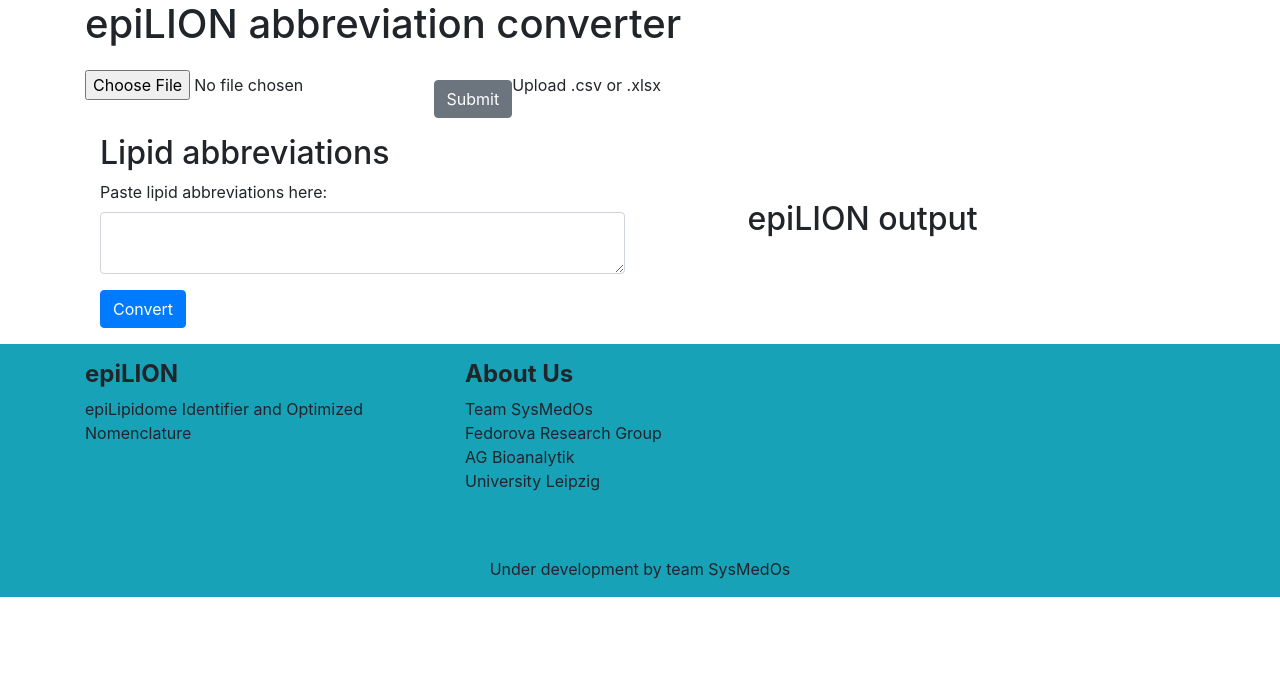
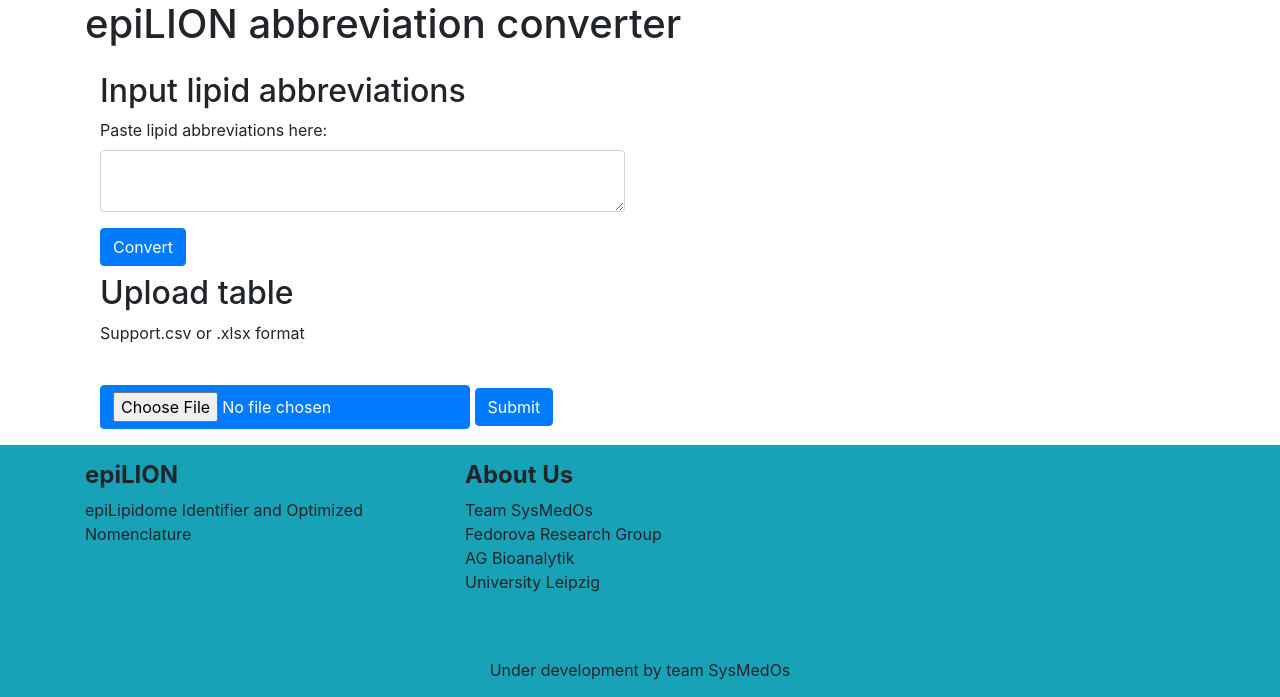
Before and after one commit to SysMedOs/LipidLynxX, a Flask app: page /epilion/converter in a window 1280 px wide. Shown: the part 66-763 px from the top of the page. Run offline with Flask 2, Linux system fonts and the light colour scheme; parts of the project's set-up code (start-up, migrations or seed data) failed here and were passed over; some libraries are stand-ins or nearby versions.

Commit message:
Update converter UI, remove menu bar in GUI.

```diff
--- a/epilion/templates/converter.html
+++ b/epilion/templates/converter.html
@@ -5,24 +5,17 @@
 {% endblock %}
 
 {% block body %}
-    <section class="fdb-block" data-block-type="contents" data-id="6" data-vivaldi-spatnav-clickable="1" draggable="true">
+    <section class="fdb-block" data-block-type="contents" data-id="6" data-vivaldi-spatnav-clickable="1"
+             draggable="true">
         <h1>epiLION abbreviation converter</h1>
-
-        <form id="form1" method="post" action="{{ url_for('.upload') }}" enctype="multipart/form-data">
-            <div>
-                <input id="File1" type="file" name="user_file"> </input>
-                <input class="btn btn-secondary mt-4" type="submit">Upload .csv or .xlsx </input>
-            </div>
-        </form>
-
         <div class="container">
             <div class="row align-items-center">
                 <div class="col-12 col-md-6 mb-4 mb-md-0" style="z-index: 10000;"><p>
-              <h2>Lipid abbreviations</h2>
+                    <h2>Input lipid abbreviations</h2>
                     <form method="POST" action="{{ url_for('.converter') }}">
                         {{ in_form.hidden_tag() }}
                         <div class="form-group">
-                      {{in_form.input_id_str.label}}
+                            {{ in_form.input_id_str.label }}
                             {% if in_form.input_id_str.errors %}
                                 {% for e in form.input_id_str.errors %}
                                     <p class="help-block">{{ e }}</p>
@@ -32,24 +25,42 @@
                         </div>
                         <input class="btn btn-primary" type="submit" value="Convert">
                     </form>
+                    <h2></h2>
+                    <div>
+                        <h2>Upload table</h2>
+                        <p>Support.csv or .xlsx format</p>
+                        <div>
+                            <form id="form1" method="post" action="{{ url_for('.upload') }}"
+                                  enctype="multipart/form-data">
+                                <input id="File1" class="btn btn-primary mt-4" type="file" name="user_file">
+                                <input class="btn btn-primary mt-4" type="submit" >
+                            </form>
                         </div>
+                    </div>
+                </div>
+
                 <div class="col-12 col-md-6 col-lg-5 ml-md-auto text-left" style="z-index: 10000;">
+
+                    {% if out_dct != {} %}
                         <h2>epiLION output</h2>
-              <h2> </h2>
-              {% if out_dct != {} %}
+                        <h2></h2>
                         <h4>Converted abbreviations</h4>
                         {% for epi_id in out_dct %}
-                <p>{{epi_id}}  ->  {{out_dct[epi_id]}}</p>
+                            <p>{{ epi_id }} -> {{ out_dct[epi_id] }}</p>
                         {% endfor %}
-                  <a class="btn btn-secondary mt-4" href="{{ url_for('.download', filename=output_name) }}">Download </a>
+                        <a class="btn btn-secondary mt-4" href="{{ url_for('.download', filename=output_name) }}">
+                            Save output as .csv file
+                        </a>
                     {% endif %}
                     {% if bad_in_lst != [] %}
                         {% if submitted == 1 and out_dct == {} %}
                             <h5>Not able to convert any lipid abbreviation, please check your input.</h5>
                         {% elif submitted == 1 and out_dct != {} %}
+                            <h2>epiLION output</h2>
+                            <h2></h2>
                             <h4>Not able to convert following abbreviations:</h4>
                             {% for bad_abbr in bad_in_lst %}
-                    <p>{{bad_abbr}}</p>
+                                <p>{{ bad_abbr }}</p>
                             {% endfor %}
                         {% endif %}
                     {% endif %}
--- a/main.js
+++ b/main.js
@@ -3,8 +3,8 @@
 function createWindow () {
 
     let python = require('child_process').spawn('python', ['./__init__.py']);
-    let window = new BrowserWindow({width: 1366, height: 768});
-    // window.loadURL('index.html');
+    let window = new BrowserWindow({width: 1366, height: 800});
+    window.setMenuBarVisibility(false);
     window.loadURL('http://127.0.0.1:5000/');
 }
 app.on('ready', createWindow);
```
Also changed, not shown: epilion/templates/base.html (+9 -5 lines), epilion/templates/home.html (+6 -4 lines), epilion/templates/parser.html (+5 -3 lines). Lines whose indentation alone changed are shown as unchanged.
